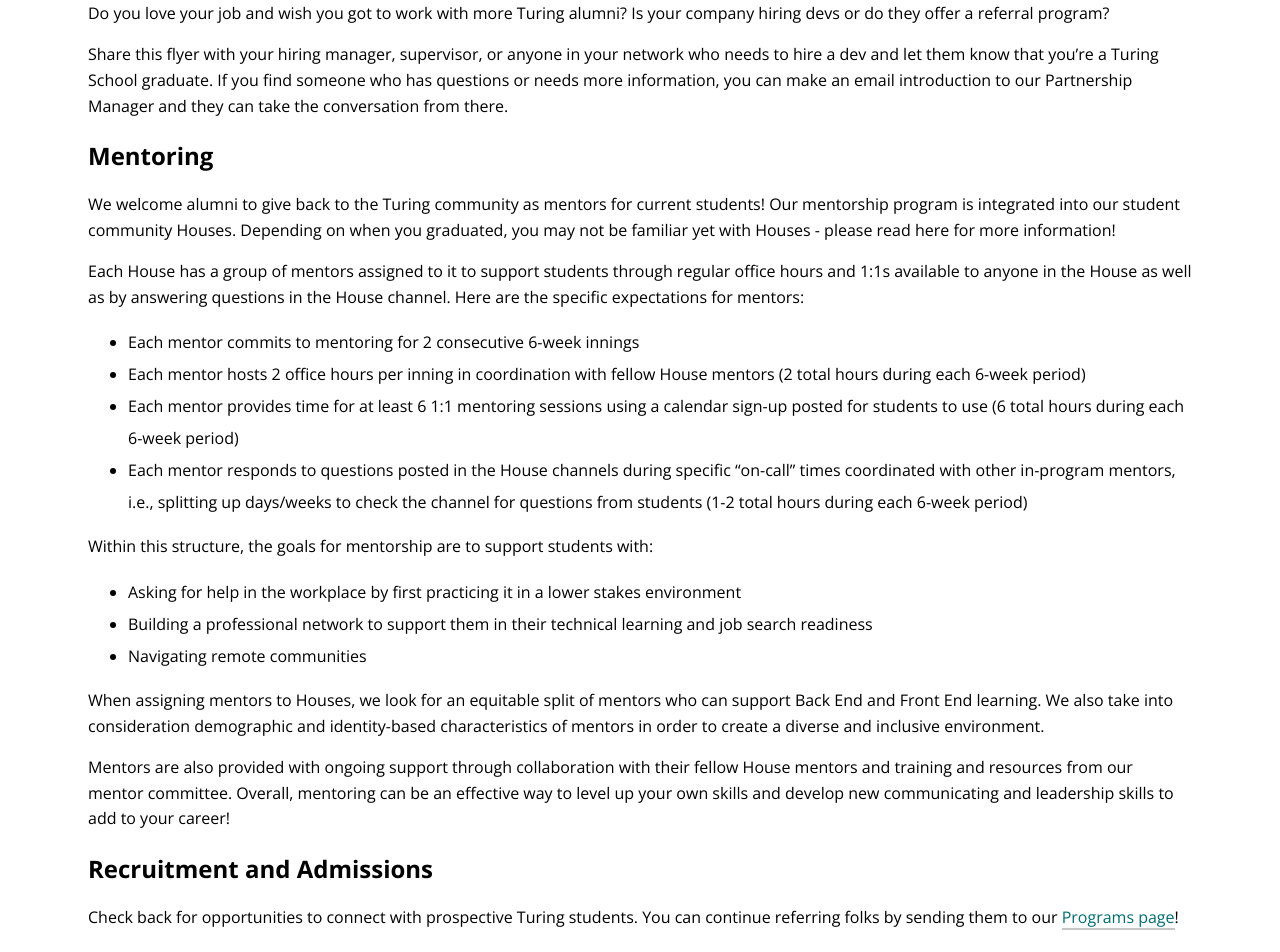
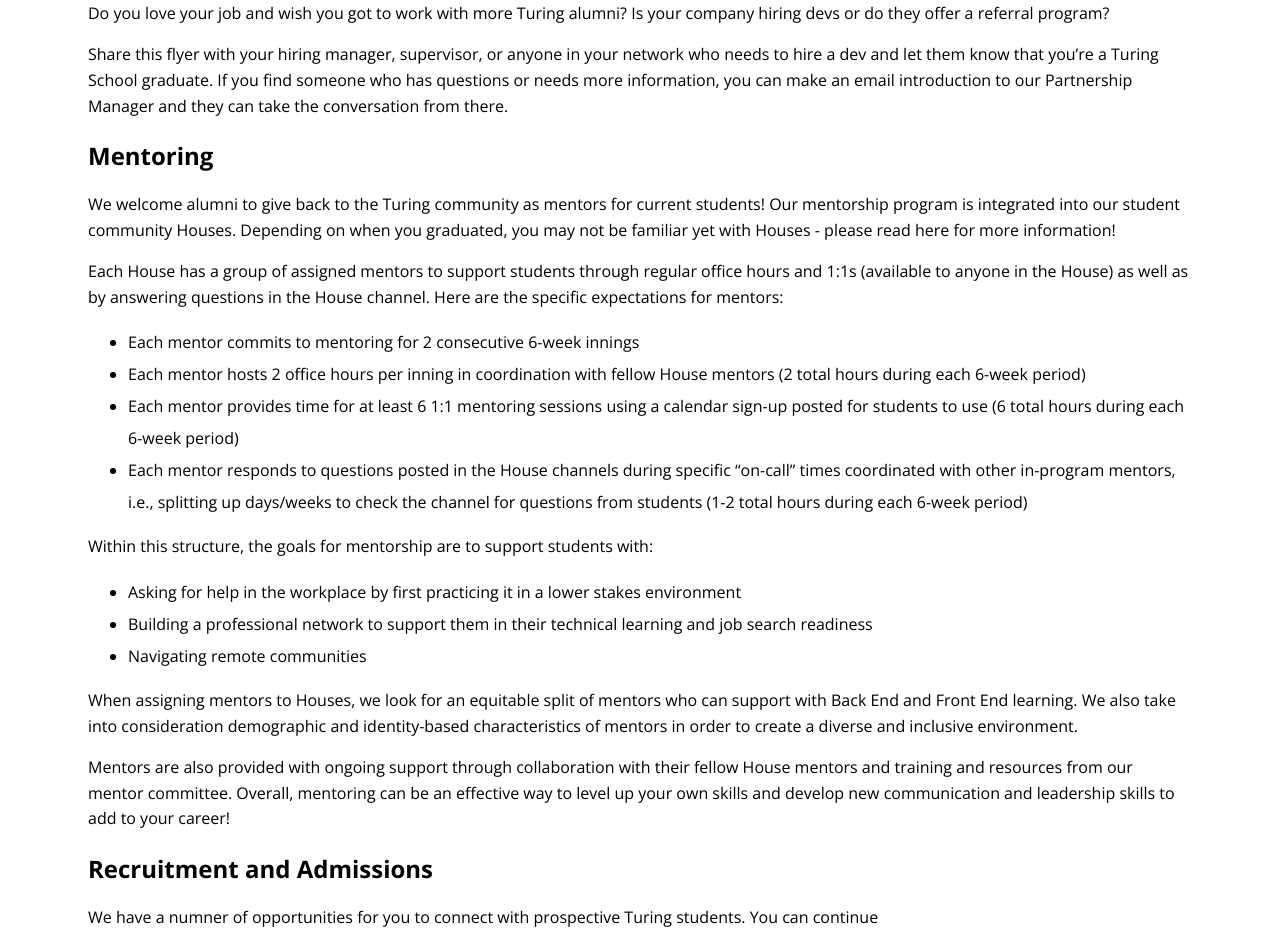
Before and after one commit to turingschool/alumni-site, a Jekyll site: the page built from volunteer.md, in a window 1280 px wide and 1400 px high, scrolled down 1191 px. Shown: the top 952 px of the window. Built offline with Jekyll 4.4.1, drawn with Linux system fonts in a browser that asks for light colours; nearby versions of some CDN libraries; comment, search, counter and statistics services are not loaded; some of the changed text lies outside the part shown.

Commit message:
Update volunteer.md

```diff
--- a/volunteer.md
+++ b/volunteer.md
@@ -8,7 +8,7 @@ permalink: /volunteer/
 
 If you, staff at your company, or someone in your network are interested in paying it forward to current Turing students, we invite you to volunteer. Help students hone their professional development skills while developing your own.
 
-The most up-to-date information about upcoming dates to volunteer can be found on [this doc
+Current information about upcoming dates to volunteer can be found on [this doc
 ](https://docs.google.com/document/d/1onS8F9uzftFGJbgNWyIeTCmzQW0mkBLZoDxsrVvO51o/edit?usp=sharing). Share with your colleagues or make an email introduction to our Partnership Manager and they can take it from there.
 
 * Job shadow [information](https://docs.google.com/document/d/1c9quTBUg_atuLUIru5fSAlBm6sHlWP5QwPN4xAIyEvk/edit?usp=sharing) and [sign up](https://www.signupgenius.com/go/turingjobshadow) (2 hr time commitment)
@@ -47,7 +47,7 @@ Share this flyer with your hiring manager, supervisor, or anyone in your network
 
 We welcome alumni to give back to the Turing community as mentors for current students! Our mentorship program is integrated into our student community Houses. Depending on when you graduated, you may not be familiar yet with Houses - please read here for more information!
 
-Each House has a group of mentors assigned to it to support students through regular office hours and 1:1s available to anyone in the House as well as by answering questions in the House channel. Here are the specific expectations for mentors:
+Each House has a group of assigned mentors to support students through regular office hours and 1:1s (available to anyone in the House) as well as by answering questions in the House channel. Here are the specific expectations for mentors:
 * Each mentor commits to mentoring for 2 consecutive 6-week innings
 * Each mentor hosts 2 office hours per inning in coordination with fellow House mentors (2 total hours during each 6-week period)
 * Each mentor provides time for at least 6 1:1 mentoring sessions using a calendar sign-up posted for students to use (6 total hours during each 6-week period)
@@ -58,12 +58,15 @@ Within this structure, the goals for mentorship are to support students with:
 * Building a professional network to support them in their technical learning and job search readiness
 * Navigating remote communities
 
-When assigning mentors to Houses, we look for an equitable split of mentors who can support Back End and Front End learning. We also take into consideration demographic and identity-based characteristics of mentors in order to create a diverse and inclusive environment.
+When assigning mentors to Houses, we look for an equitable split of mentors who can support with Back End and Front End learning. We also take into consideration demographic and identity-based characteristics of mentors in order to create a diverse and inclusive environment.
 
-Mentors are also provided with ongoing support through collaboration with their fellow House mentors and training and resources from our mentor committee. Overall, mentoring can be an effective way to level up your own skills and develop new communicating and leadership skills to add to your career!
+Mentors are also provided with ongoing support through collaboration with their fellow House mentors and training and resources from our mentor committee. Overall, mentoring can be an effective way to level up your own skills and develop new communication and leadership skills to add to your career!
 
 ## Recruitment and Admissions
-Check back for opportunities to connect with prospective Turing students. You can continue referring folks by sending them to our [Programs page](https://turing.edu/programs)!
+We have a numner of opportunities for you to connect with prospective Turing students. You can continue
+* Refer folks by sending them to our [Programs page](https://turing.edu/programs)
+* Help our Marketing Team by sharing your Turing story
+* Join the #prospective_contacts Slack channel to help our Recruitment Coordinators answer questions from prospective students
 
 ## Donating to Turing
 
```
